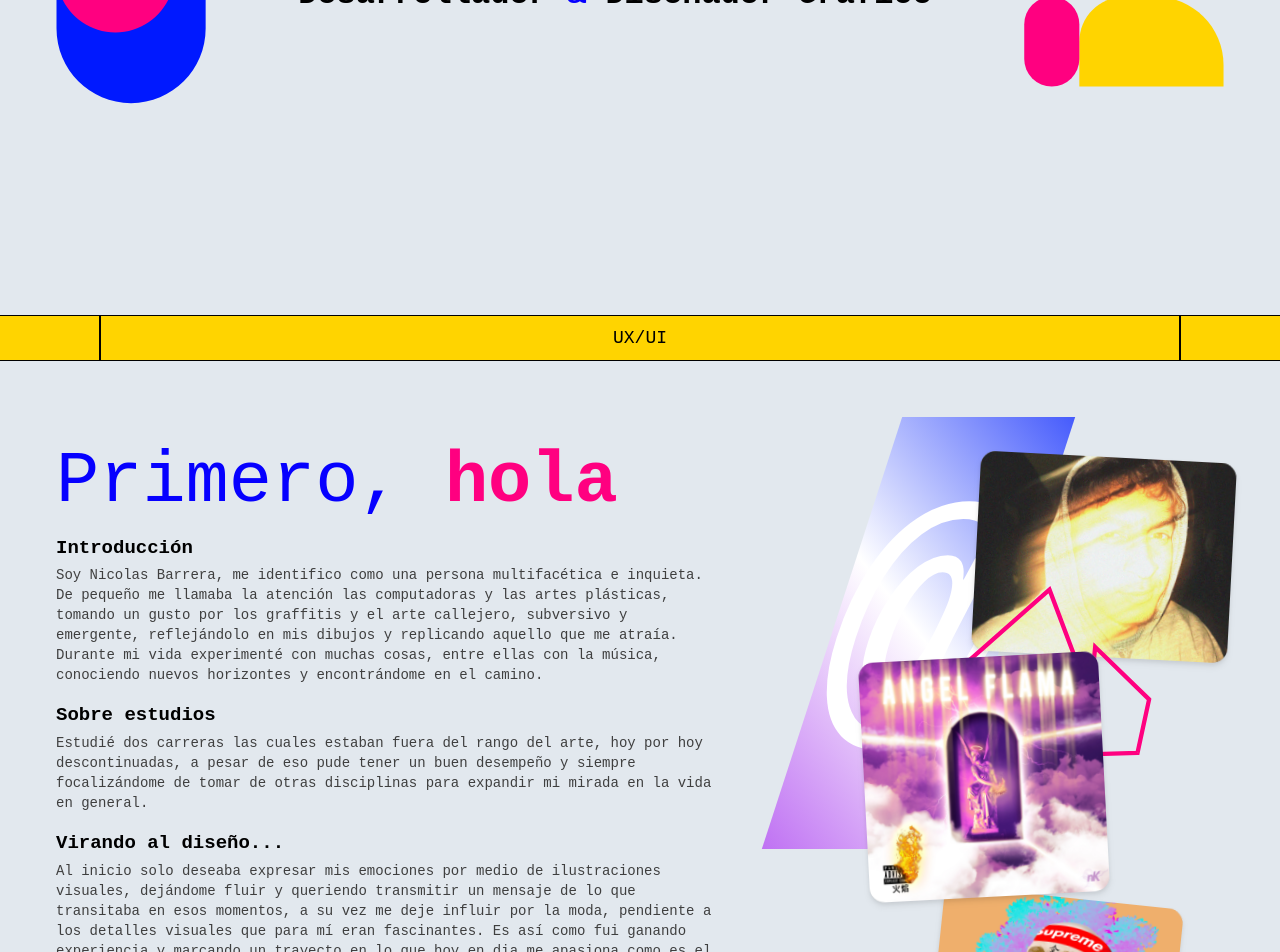
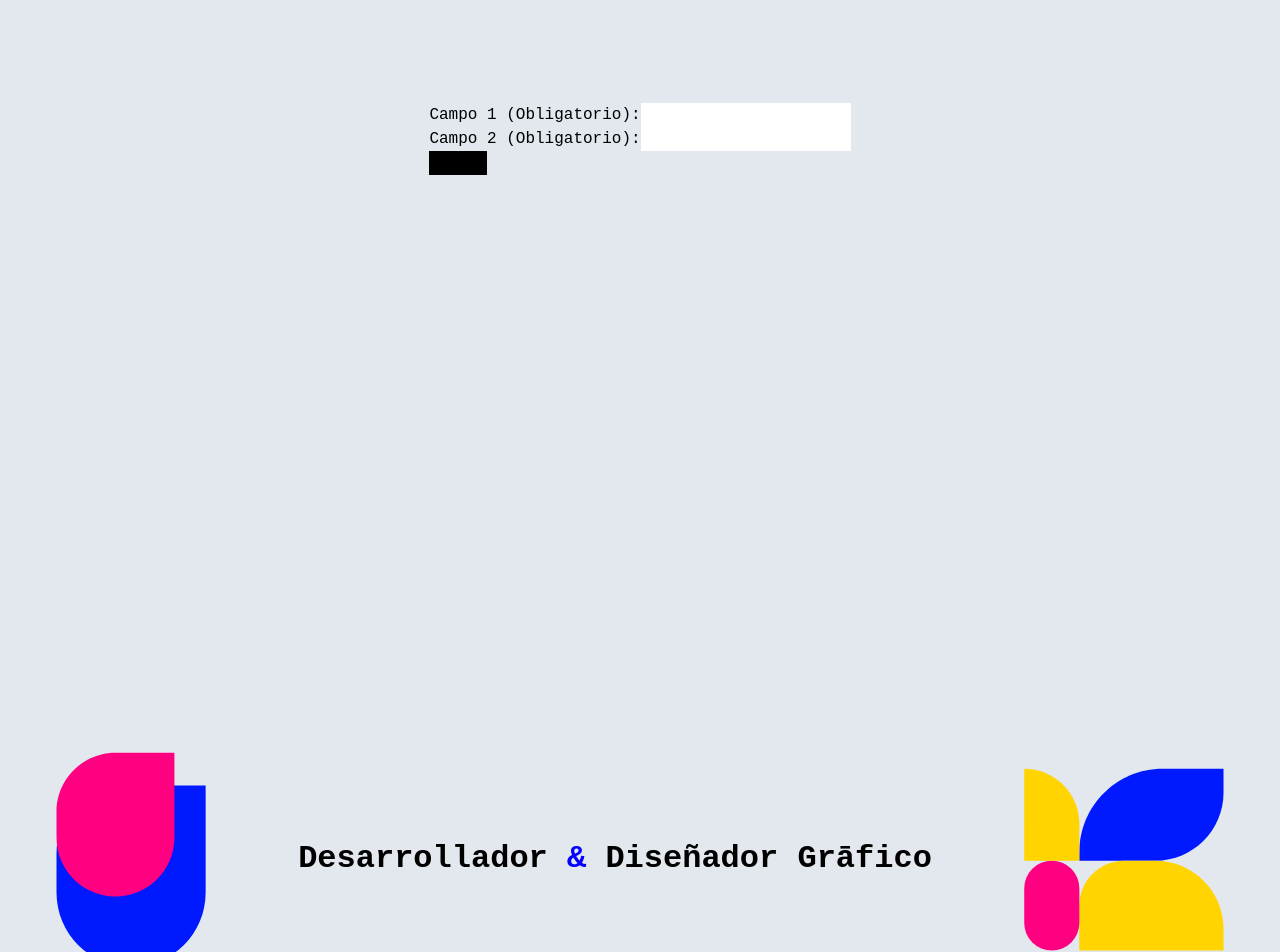
Before and after one commit to nicodsd/Portfolio, a React (Vite) app: page / in a window 1280 px wide. Shown: the part 1020-1972 px from the top of the page. Built offline with nearby package versions, Linux system fonts and the light colour scheme; no server answers; a web font is replaced by a local one.

Commit message:
fetch data pending

```diff
--- a/src/App.css
+++ b/src/App.css
@@ -4,7 +4,7 @@
     margin: 0;
 }
 
-body {
+HTML {
     background-color: #E2E8EE;
 }
 
@@ -107,6 +107,10 @@ body {
     padding-left: 30px;
 }
 
+.boton-enviar:disabled {
+    background-color: #ff00a2;
+}
+
 .cap {
     border-radius: 15px;
 }
--- a/src/components/Carrousel.jsx
+++ b/src/components/Carrousel.jsx
@@ -21,7 +21,7 @@ function WordCarousel() {
     const palabras = ["Diseño Gráfico", "Javascript", "Webs & Apps", "Nico Barrera", "UX/UI", "Full Stack MERN", "Wordpress"];
 
     return (
-        <div className="palabra-carousel w-full ">
+        <div className="palabra-carousel w-full">
             <Slider {...settings}>
                 {palabras.map((palabra, index) => (
                     <div key={index} className="palabra-item border-[1px] hover:opacity-70 duration-150 p-2 md:p-2 border-[#000000] text-[#000000] bg-[#FFD400] text-center">
--- a/src/pages/Contact.jsx
+++ b/src/pages/Contact.jsx
@@ -3,6 +3,7 @@ import avion from '../../public/Images/diseño-grafico/iconos/avioncito.svg'
 import { useEffect, useState, useRef } from 'react'
 import axios from 'axios'
 import apiUrl from '../../api'
+import { Suspense } from 'react'
 
 function Contact() {
 
@@ -11,12 +12,30 @@ function Contact() {
   const [error, setError] = useState(false)
   const [campos, setCampo] = useState([])
   const [enviar, setEnviar] = useState(false)
+  const [formulario, setFormulario] = useState({
+    nombre: '',
+    comentarios: '',
+    correo: '',
+    telefono: ''
+  });
 
   const nombre = useRef("")
   const apellido = useRef("")
   const correo = useRef("")
   const telefono = useRef("")
   const comentarios = useRef("")
+
+  const handleChange = (e) => {
+    const { name, value } = e.target;
+    setFormulario({
+      ...formulario,
+      [name]: value,
+    });
+  };
+  const areCamposObligatoriosCompletos = () => {
+    const camposObligatorios = ['nombre', 'comentarios', 'correo', 'telefono'];
+    return camposObligatorios.every((campo) => formulario[campo].trim() !== '');
+  };
 
   const sendMail = (e) => {
 
@@ -87,7 +106,7 @@ function Contact() {
   }
 
   return (
-    <div id='contacto' className='relative h-screen w-full flex items-center justify-center'>
+    <div id='contacto' className='relative min-h-[20vw] max-w-full flex items-center justify-center rounded-t-[20vh] rounded-b-xl bg-white mx-6'>
       {
         error && (
           <div className='animate__slideInRight animate__animated selection:bg-transparent max-w-[35vh] drop-shadow-md lg:max-w-[29vw] flex lg:min-h-[8vw] bg-white rounded-l-md md:rounded-l-lg fixed top-20 right-0 z-50'>
@@ -108,7 +127,7 @@ function Contact() {
         )
       }
 
-      <div className='px-6 py-14 md:p-0 lg:w-[60%] h-[90vh] flex flex-col justify-evenly'>
+      <div className='px-6 py-14 md:p-0 lg:w-[60%] h-[70vh] flex flex-col justify-evenly'>
         <div className='text-mono w-full flex flex-col items-center selection:bg-transparent'>
           <p className='text-4xl md:text-[6rem] text-[#0600ff] font-[900] md:h-16'>Contáctame</p>
           <p className='text-sm text-center lg:text-start lg:text-lg'>Serás atendido dentro de las <b className='text-[#0600ff]'>24hs</b></p>
@@ -116,31 +135,60 @@ function Contact() {
         <div className='flex justify-center w-full'>
           <form className='flex flex-col w-full text-sm gap-y-10'>
             <div className='w-full flex gap-x-4 text-mono'>
-              <input className='w-[49%] border-b-[1px] bg-transparent focus:outline-none border-[#000000] placeholder:text-[#0600ff]' type="text" ref={nombre} onKeyDown={() => { console.log(nombre?.current.value) }} placeholder='Nombre *' />
-              <input className='w-[49%] border-b-[1px] bg-transparent focus:outline-none border-[#000000] placeholder:text-[#0600ff]' type="text" ref={apellido} onKeyDown={() => { console.log(apellido?.current.value) }} placeholder='Apellido' />
+              <input
+                className='w-[49%] border-b-[1px] bg-transparent focus:outline-none border-[#000000] placeholder:text-[#0600ff]'
+                type="text"
+                ref={nombre}
+                required
+                onChange={handleChange}
+                value={formulario.nombre}
+                placeholder='Nombre *' />
+              <input
+                className='w-[49%] border-b-[1px] bg-transparent focus:outline-none border-[#000000] placeholder:text-[#0600ff]'
+                type="text"
+                ref={apellido}
+                placeholder='Apellido' />
             </div>
             <div className='w-full flex gap-x-4 text-mono'>
-              <input className='w-[49%] border-b-[1px] bg-transparent focus:outline-none border-[#000000] placeholder:text-[#0600ff]' type="email" ref={correo} required onKeyDown={() => { console.log(correo?.current.value) }} placeholder='Correo *' />
-              <input className='w-[49%] border-b-[1px] bg-transparent focus:outline-none border-[#000000] placeholder:text-[#0600ff] appearance-none' id='input-num' type="number" inputmode="numeric" ref={telefono} onKeyDown={() => { console.log(telefono?.current.value) }} placeholder='Teléfono *' />
+              <input
+                className='w-[49%] border-b-[1px] bg-transparent focus:outline-none border-[#000000] placeholder:text-[#0600ff]'
+                type="email"
+                ref={correo}
+                required
+                value={formulario.correo}
+                onChange={handleChange}
+                placeholder='Correo *' />
+              <input
+                className='w-[49%] border-b-[1px] bg-transparent focus:outline-none border-[#000000] placeholder:text-[#0600ff] appearance-none'
+                id='input-num'
+                type="number"
+                inputmode="numeric"
+                required
+                value={formulario.telefono}
+                ref={telefono}
+                onChange={handleChange}
+                placeholder='Teléfono *' />
             </div>
             <div>
-              <input ref={comentarios} onKeyDown={() => { console.log(comentarios?.current.value) }} className='w-full border-b-[1px] bg-transparent focus:outline-none focu h-fit text-mono border-[#000000] placeholder:text-[#0600ff]' type="text" placeholder='Comentarios *' />
+              <input
+                ref={comentarios}
+                className='w-full border-b-[1px] bg-transparent focus:outline-none h-fit text-mono border-[#000000] placeholder:text-[#0600ff]'
+                type="text"
+                required
+                value={formulario.comentarios}
+                onChange={handleChange}
+                placeholder='Comentarios *' />
             </div>
             <div className='flex w-full justify-center pt-12'>
-              <div onClick={sendMail} className='flex cursor-pointer z-50'>
-                <input className='bg-[#0600ff] w-24 cursor-pointer text-sm p-3 text-white text-mono' type="submit" value="Enviar" />
 
-                {enviar == true ? (
-                  <div className='w-[2.7rem] flex items-center border-2 border-[#0600ff] rounded-ee-lg justify-center'>
-                    <img className='h-6 animate__animated animate__zoomOut' src={avion} alt="avion-enviar" />
-                  </div>
-                ) : (
-                  <div className='w-[2.7rem] flex items-center border-2 border-[#0600ff] rounded-ee-lg justify-center'>
-                    <img className='h-6 ' src={avion} alt="avion-enviar" />
-                  </div>
-                )}
+              <div className='flex cursor-pointer z-50'>
+                <button onClick={sendMail} disabled={!areCamposObligatoriosCompletos()} className='bg-[#0600ff] rounded-md boton-enviar w-24 cursor-pointer text-sm p-3 text-white text-mono'
+                  type="submit"
+                  value="Enviar">
+                  Enviar
+                </button>
+              </div>
 
-              </div>
             </div>
           </form>
         </div>
--- a/src/pages/Ojos.jsx
+++ b/src/pages/Ojos.jsx
@@ -3,8 +3,8 @@ import ojos from '../../public/Images/diseño-grafico/objetos-graficos/Recurso82
 
 function Ojos() {
   return (
-    <div className='mt-20 md:my-10 selection:bg-transparent md:mt-0 md:h-[25vw] w-full flex justify-center items-end '>
-      <div className='flex flex-col md:flex-row relative items-center justify-evenly md:w-[90%] duration-150 md:text-white md:bg-black h-28 pt-2 px-2 lg:h-36 rounded-t- md:rounded-full '>
+    <div className='mt-20 md:my-1 md:mt-16 selection:bg-transparent md:mt-0 bg-white md:h-[25vw] max-w-full flex justify-center items-center rounded-full mx-6'>
+      <div className='flex flex-col md:flex-row relative items-center justify-evenly md:w-[80%] duration-150 md:text-white md:bg-black h-28 pt-2 px-2 lg:h-40 rounded-t- md:rounded-full '>
         <p className='text-center w-[60%] md:text-md lg:text-xl font-semibold text-mono'>Estamos de inauguración, en tu primer App un descuento del 30%.</p>
         <div className='flex w-[60vw] md:w-fit h-full mt-1 md:mt-0 bg-black md:bg-transparent rounded-t-full justify-center items-end'>
           <img className='h-10 md:h-[8vw] w-fit' src={ojos} alt="ojos" />
--- a/src/pages/Presentacion_2.jsx
+++ b/src/pages/Presentacion_2.jsx
@@ -7,35 +7,32 @@ import img3 from '../../public/Images/contenido/nico2.jpg'
 function Presentacion_2() {
     return (
         <div id='sobreMi' className='min-h-screen selection:bg-transparent pt-16 md:py-14 flex flex-col md:flex-row justify-between items-center gap-y-14 md:gap-y-0'>
-            <div className='md:w-[60%] lg:w-[60%] h-full text-mono text-black flex flex-col justify-center px-5 lg:px-14 z-10'>
+            <div className='md:w-[60%] lg:w-[46%] h-full text-mono text-black flex flex-col justify-center px-5 lg:px-14 z-10'>
                 <h2 className='text-[2rem] md:text-5xl lg:text-5xl xl:text-7xl border-black font-normal text-[#0600ff]'>Primero, <b className='text-[#FF0080] font-black'>hola</b></h2>
                 <h3 className='haches'>Introducción</h3>
                 <p className='text-sm leading-5 text-[#3f3f3f] font-[300]'>Soy Nicolas Barrera, me identifico como una persona multifacética e inquieta.
                     De pequeño me llamaba la atención las computadoras y las artes plásticas, tomando un gusto por los graffitis
-                    y el arte callejero, subversivo y emergente, reflejándolo en mis dibujos y replicando aquello que me atraía.
-                    Durante mi vida experimenté con muchas cosas, entre ellas con la música, conociendo
-                    nuevos horizontes y encontrándome en el camino.</p>
+                    reflejándolo en mis dibujos y replicando aquello que me atraía.
+                    <br />
+                    Soy un un tipo curioso y me gusta emprender cosas nuevas.</p>
                 <h3 className='haches'>Sobre estudios</h3>
                 <p className='text-sm leading-5 text-[#3f3f3f] font-[300]'>Estudié dos carreras las cuales estaban fuera del rango del arte, hoy por hoy
-                    descontinuadas, a pesar de eso pude tener un buen desempeño y siempre focalizándome de tomar de otras
+                    descontinuadas, cabe recalcar que tuve un buen desempeño y siempre me focalizé en tomar de otras
                     disciplinas para expandir mi mirada en la vida en general.</p>
                 <h3 className='haches'>Virando al diseño...</h3>
-                <p className='text-sm leading-5 text-[#3f3f3f] font-[300]'>Al inicio solo deseaba expresar mis emociones por medio de ilustraciones
-                    visuales, dejándome fluir y queriendo transmitir un mensaje de lo que transitaba en esos momentos,
-                    a su vez me deje influir por la moda, pendiente a los detalles visuales que para mí eran fascinantes.
-                    Es así como fui ganando experiencia y marcando un trayecto en lo que hoy en dia me apasiona como es el área
-                    del diseño.
-                    De esta manera fui aprendiendo y conociendo las herramientas de diseño de manera autodidacta.</p>
+                <p className='text-sm leading-5 text-[#3f3f3f] font-[300]'>Al principio solo deseaba expresar mis emociones haciendo ilustraciones
+                    visuales, dejándome fluir e inconscientemente daba un mensaje de lo que transitaba en esos momentos,
+                    a su vez me llama mucho la moda, y muy pendiente a los detalles que para mí son los que marcan una marcada diferencia.</p>
                 <p className='text-sm leading-5 py-2 text-[#3f3f3f] font-[300]'>Teniendo en cuenta esto como referencia para crear mi marca y generar una imagen de dinamismo, en
                     las formas por los cambios y lo multifacético de mi personalidad.</p>
             </div>
 
             <div className='relative md:right-24 lg:right-32'>
                 <p className='absolute a-texto lg:visible text-[20rem] md:text-[10rem] lg:text-[18rem] font-bold text-[#ffffff] md:-left-16 -skew-x-[18deg] -left-6 -top-14 md:-top-10'>@</p>
-                {img3 && <img src={img3} alt="imagen" className='cap w-[60vw] md:w-[26vh] drop-shadow-md lg:w-[32vh] object-cover relative -right-14 md:-right-20 md:h-[20vh] lg:h-[25vh] rotate-3 bg-[#a1a1a1]' />}
+                {img3 && <img src={img3} alt="imagen" className='cap w-[60vw] h-[20vh] md:w-[26vh] drop-shadow-md lg:w-[32vh] object-cover relative -right-14 md:-right-20 md:h-[20vh] lg:h-[25vh] rotate-3 bg-[#a1a1a1]' />}
                 <img className='absolute h-[150vw] md:h-[37vh] z-10 rotate-[10deg] md:-rotate-[30deg] top-32 left-0' src={flechaMid} alt="flecha" />
-                {img2 && <img src={img2} alt="imagen" className='cap w-[60vw] md:w-[26vh] drop-shadow-md lg:w-[30vh] object-cover relative right-10 md:right-8 md:h-[24vh] lg:h-[30vh] z-10 -rotate-3 bg-[#cecece]' />}
-                {img1 && <img src={img1} alt="imagen" className='cap w-[64vw] md:w-[26vh] drop-shadow-md lg:w-[30vh] object-cover relative -right-6 md:-right-10 md:h-[20vh] lg:h-[21vh] rotate-[6deg] bg-[#cecece]' />}
+                {img2 && <img src={img2} alt="imagen" className='cap w-[60vw] md:w-[26vh] z-30 drop-shadow-md lg:w-[30vh] object-cover relative right-10 md:right-8 md:h-[24vh] lg:h-[30vh] z-10 -rotate-3 bg-[#cecece]' />}
+                {img1 && <img src={img1} alt="imagen" className='cap w-[60vw] md:w-[26vh] z-20 drop-shadow-md lg:w-[30vh] object-cover relative -right-6 md:-right-10 md:h-[20vh] lg:h-[21vh] rotate-[6deg] bg-[#cecece]' />}
             </div>
         </div>
     )
--- a/src/pages/Principio.jsx
+++ b/src/pages/Principio.jsx
@@ -8,7 +8,7 @@ import asterixco from '../../public/Images/diseño-grafico/objetos-graficos/aste
 function Principio() {
     return (
         <>
-            <div className='mt-4 md:h-fit px-5 selection:bg-transparent md:cuerpo text-mono md:mt-10 z-20 overflow-x-hidden'>
+            <div className='md:h-fit py-8 px-5 selection:bg-transparent md:cuerpo text-mono md:mt-10 z-20 overflow-x-hidden'>
                 <img className='animate__fadeIn animate__animated absolute h-[25vw] md:h-[14vw] top-24 md:top-38 left-[5%] sm:left-[10%] md:left-[37%] lg:left-[38%] drop-shadow-xl z-20 asterixco' src={asterixco} alt="asterixco" />
                 <div className='flex flex-col items-center md:flex-row md:items-end justify-between'>
                     <div className='flex md:-indent-2 md:text-[10vw] px-1 bg-white md:bg-transparent text-[16vw] flex-col font-[700] z-40 animate__fadeInLeft animate__animated'>
--- a/src/pages/Proyectos.jsx
+++ b/src/pages/Proyectos.jsx
@@ -24,7 +24,7 @@ function Proyectos() {
     const datos = data
 
     return (
-        <div className='lg:min-h-screen pt-24 md:pt-0 pb-5 lg:h-[55vw] selection:bg-transparent text-mono flex flex-col md:flex-row md:items-start  w-full px-5 lg:px-14'>
+        <div className='lg:min-h-screen pt-24 md:pt-0 pb-5 lg:h-[55vw] selection:bg-transparent text-mono flex flex-col md:flex-row md:items-start w-full px-5 lg:px-14'>
             <div id='proyectos' className='md:w-[40vh] lg:w-[35%] mb-10 lg:py-32 h-full'>
                 <h2 className='w-full text-2xl lg:text-3xl font-bold mb-2'>Proyectos<span className='animate-pulse-slow'>_</span></h2>
                 <p className='text-sm leading-5 pt-2 w-full lg:w-[96%] text-[#3f3f3f] font-[300]'>Se usaron las principales tecnologías del desarrollo web, complementando mis conocimientos de diseño y las últimas tecnologías.</p>
--- /dev/null
+++ b/src/pages/Prueba.jsx
@@ -0,0 +1,66 @@
+import React, { useState } from 'react';
+
+const TuFormulario = () => {
+  // Estado local para realizar un seguimiento de los valores de los campos del formulario
+  const [formulario, setFormulario] = useState({
+    campo1: '',
+    campo2: '',
+    // Agrega más campos según sea necesario
+  });
+
+  // Manejador de cambios para actualizar el estado del formulario cuando se ingresan datos
+  const handleChange = (e) => {
+    const { name, value } = e.target;
+    setFormulario({
+      ...formulario,
+      [name]: value,
+    });
+  };
+
+  // Manejador para el envío del formulario
+  const handleSubmit = (e) => {
+    e.preventDefault();
+    // Realiza la lógica de envío del formulario aquí
+  };
+
+  // Verifica si todos los campos obligatorios están completos
+  const areCamposObligatoriosCompletos = () => {
+    // Asegúrate de agregar todos los campos obligatorios al arreglo
+    const camposObligatorios = ['campo1', 'campo2'];
+    return camposObligatorios.every((campo) => formulario[campo].trim() !== '');
+  };
+
+  return (
+    <div className='w-full h-screen flex justify-center items-center'>
+    <form onSubmit={handleSubmit}>
+      <label>
+        Campo 1 (Obligatorio):
+        <input
+          type="text"
+          name="campo1"
+          value={formulario.campo1}
+          onChange={handleChange}
+        />
+      </label>
+      <br />
+      <label>
+        Campo 2 (Obligatorio):
+        <input
+          type="text"
+          name="campo2"
+          value={formulario.campo2}
+          onChange={handleChange}
+        />
+      </label>
+      <br />
+      {/* Agrega más campos según sea necesario */}
+
+      <button className='bg-black' type="submit" disabled={!areCamposObligatoriosCompletos()}>
+        Enviar
+      </button>
+    </form>
+    </div>
+  );
+};
+
+export default TuFormulario;
--- a/src/pages/home.jsx
+++ b/src/pages/home.jsx
@@ -10,6 +10,7 @@ import Principio from './Principio'
 import '../App.css'
 import 'animate.css';
 import Ojos from './Ojos'
+import Prueba from './Prueba'
 
 function Index() {
 
@@ -17,6 +18,7 @@ function Index() {
     <>
       <div className='flex text-mono flex-col h-fit scroll-smooth'>
         <Principio />
+        <Prueba />
         <Presentacion />
         <Presentacion_2 />
         <Proyectos />
```
